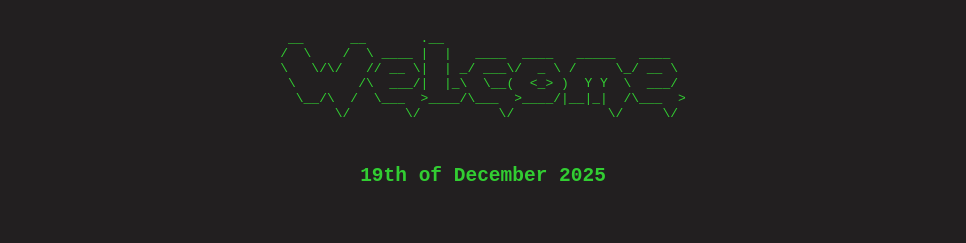
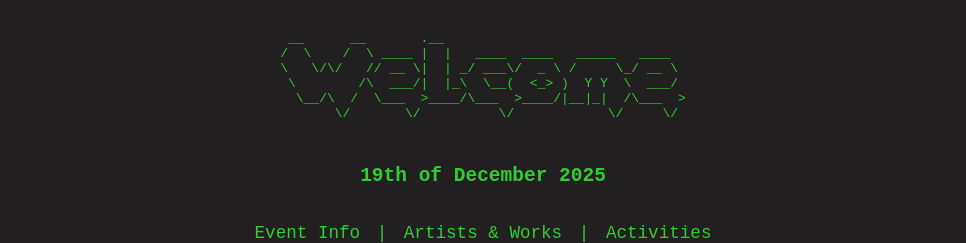
Before and after one commit to Tumm44/Wiekentalledata.io, a plain HTML site: page index.html in a window 1280 px wide. Shown: the part 799-1042 px from the top of the page, without its empty margins (157-1123 px from the left). Before the commit the page ends 1002 px from the top, so only its background shows below. Drawn offline with Linux system fonts and the light colour scheme.

Commit message:
Add the menu

```diff
--- a/index.html
+++ b/index.html
@@ -23,6 +23,22 @@
       height: auto;
       margin-bottom: 20px;
     }
+
+    nav.menu {
+      margin-top: 20px;
+      white-space: normal;
+      font-size: 1.1rem;
+    }
+
+    nav.menu a {
+      color: limegreen;
+      text-decoration: none;
+      margin: 0 6px;
+    }
+
+    nav.menu a:hover {
+      text-decoration: underline;
+    }
   </style>
 </head>
 <body>
@@ -37,5 +53,11 @@
   </pre>
 <h2>19th of December 2025</h2>
 
+  <nav class="menu">
+    <a href="event_info.html">Event Info</a> |
+    <a href="artists_n_works.html">Artists &amp; Works</a> |
+    <a href="activities.html">Activities</a>
+  </nav>
+
 </body>
 </html>
```
